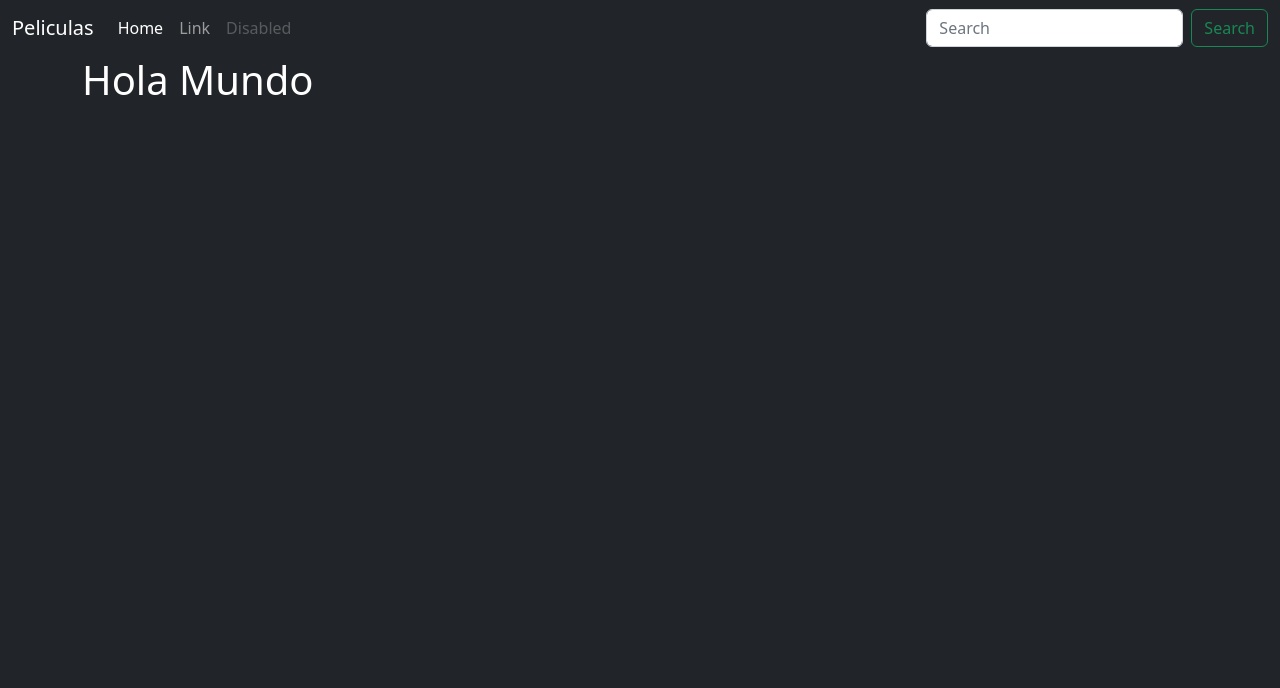
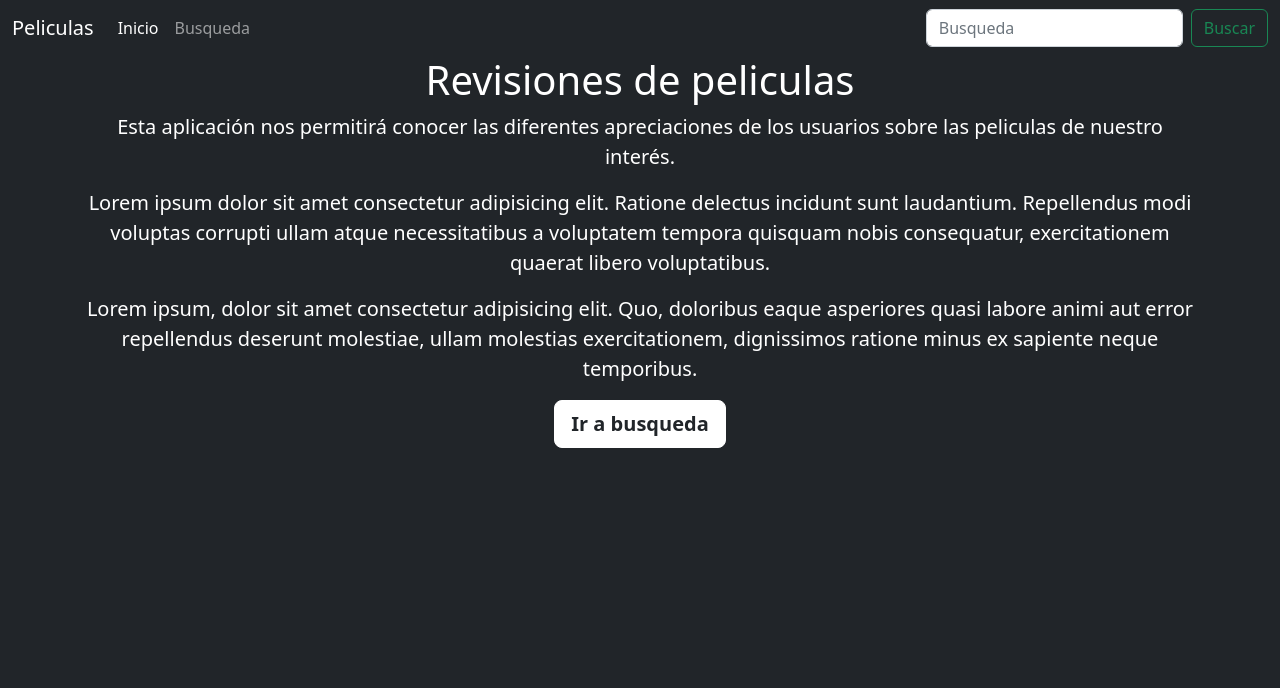
Before and after one commit to cesardiaz-utp/coltis-movieapp-fask, a Flask app: page / in a window 1280 px wide. Shown: the top 688 px of the page. Run offline with Flask 2, Linux system fonts and the light colour scheme.

Commit message:
Pagina busqueda

```diff
--- a/controller/web.py
+++ b/controller/web.py
@@ -2,5 +2,18 @@ from flask import render_template
 from application import app
 
 @app.route("/")
+@app.route("/index.html")
 def index():
     return render_template("index.html")
+
+@app.route("/busqueda.html")
+def busqueda():
+    return render_template("busqueda.html")
+
+@app.route("/buscar")
+def buscar():
+    return render_template("busqueda.html")
+
+@app.route("/detalle/<id>")
+def detalle(id):
+    return render_template("detalle.html")
--- /dev/null
+++ b/templates/detalle.html
@@ -0,0 +1,5 @@
+{% extends 'plantilla.html' %}
+
+{% block contenido %}
+    <h1>Detalle</h1>
+{% endblock contenido %}
--- a/templates/index.html
+++ b/templates/index.html
@@ -1,5 +1,13 @@
-{% extends 'layout.html' %}
+{% extends 'plantilla.html' %}
 
 {% block contenido %}
-    <h1>Hola Mundo</h1>
+<div class="text-center">
+    <h1>Revisiones de peliculas</h1>
+    <p class="lead">Esta aplicación nos permitirá conocer las diferentes apreciaciones de los usuarios sobre las peliculas de nuestro interés.</p>
+    <p class="lead">Lorem ipsum dolor sit amet consectetur adipisicing elit. Ratione delectus incidunt sunt laudantium. Repellendus modi voluptas corrupti ullam atque necessitatibus a voluptatem tempora quisquam nobis consequatur, exercitationem quaerat libero voluptatibus.</p>
+    <p class="lead">Lorem ipsum, dolor sit amet consectetur adipisicing elit. Quo, doloribus eaque asperiores quasi labore animi aut error repellendus deserunt molestiae, ullam molestias exercitationem, dignissimos ratione minus ex sapiente neque temporibus.</p>
+    <p class="lead">
+        <a href="#" class="btn btn-lg btn-secondary fw-bold border-white bg-white text-dark">Ir a busqueda</a>
+    </p>
+</div>
 {% endblock contenido %}
--- a/templates/layout.html
+++ b/templates/plantilla.html
@@ -23,25 +23,22 @@
                 <div class="collapse navbar-collapse" id="navbarCollapse">
                     <ul class="navbar-nav me-auto mb-2 mb-md-0">
                         <li class="nav-item">
-                            <a class="nav-link active" aria-current="page" href="#">Home</a>
+                            <a class="nav-link active" aria-current="page" href="/">Inicio</a>
                         </li>
                         <li class="nav-item">
-                            <a class="nav-link" href="#">Link</a>
-                        </li>
-                        <li class="nav-item">
-                            <a class="nav-link disabled" href="#" tabindex="-1" aria-disabled="true">Disabled</a>
+                            <a class="nav-link" href="/busqueda.html">Busqueda</a>
                         </li>
                     </ul>
-                    <form class="d-flex">
-                        <input class="form-control me-2" type="search" placeholder="Search" aria-label="Search">
-                        <button class="btn btn-outline-success" type="submit">Search</button>
+                    <form class="d-flex" action="/busqueda">
+                        <input class="form-control me-2" type="search" placeholder="Busqueda" aria-label="Busqueda">
+                        <button class="btn btn-outline-success" type="submit">Buscar</button>
                     </form>
                 </div>
             </div>
         </nav>
     </header>
 
-    <main class="container mb-auto ">
+    <main class="container mb-auto">
         {% block contenido %}
         {% endblock %}
     </main>
```
Also changed, not shown: templates/busqueda.html (added, +34 -0 lines).
